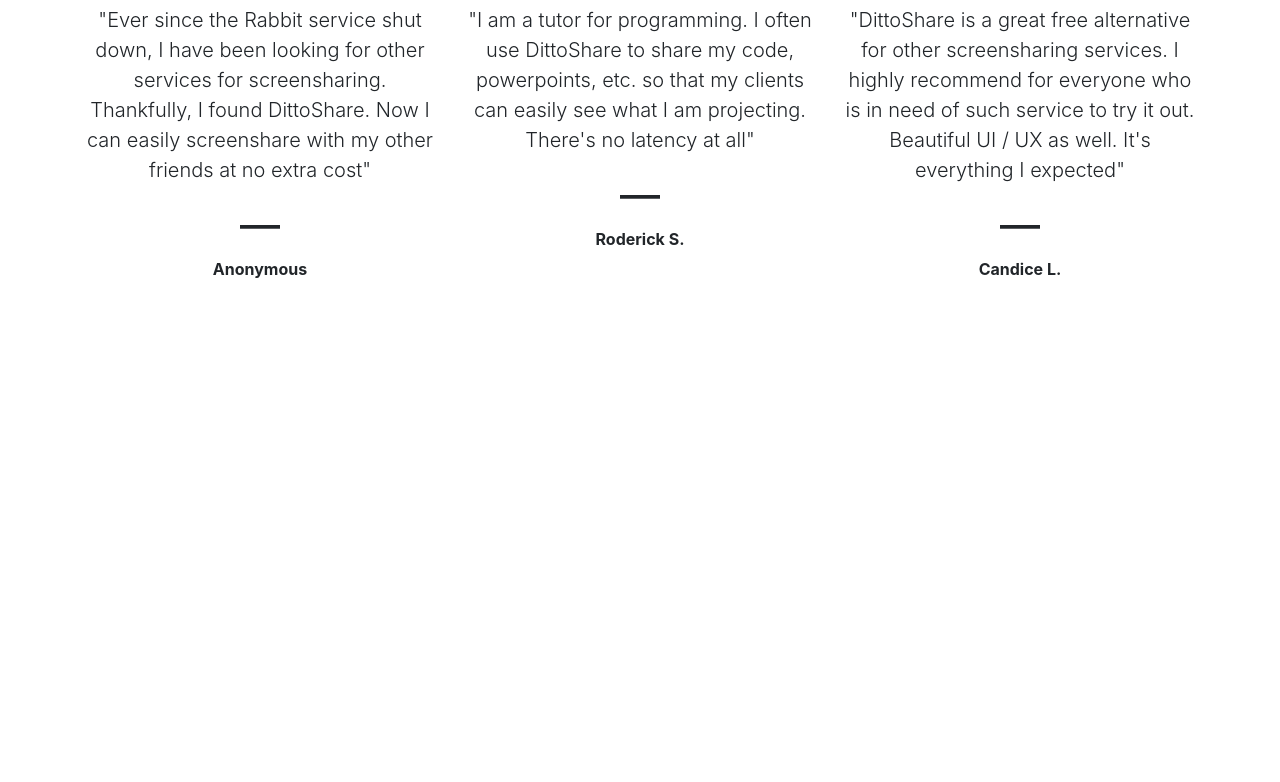
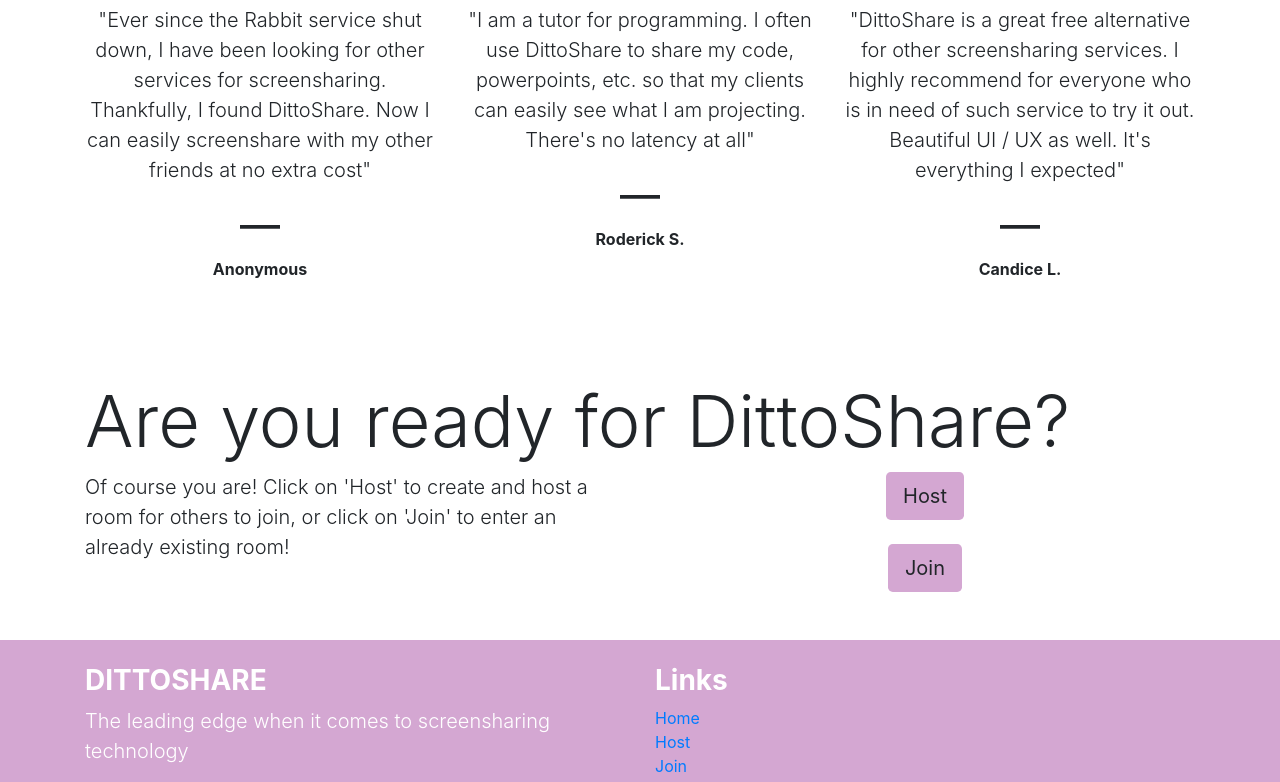
Before and after one commit to Jason7539/DittoShare, a website: page index.html in a window 1280 px wide. Shown: the part 2075-2857 px from the top of the page. Before the commit the page ends 2372 px from the top, so only its background shows below. Drawn offline with nearby package versions, Linux system fonts and the light colour scheme; no server answers.

Commit message:
Added footer

```diff
--- a/index.html
+++ b/index.html
@@ -108,7 +108,8 @@
             </div>
             <div class="col-lg-5">
                 <h2 class="featurette-heading">Why DittoShare?</h2>
-                <p class="lead" style="font-size: 1.5rem;">We wanted to make a free alternative to a former screensharing application, Rabbit, that was unfortunately shut down.</p>
+                <p class="lead" style="font-size: 1.5rem;">We wanted to make a free alternative to a former
+                    screensharing application, Rabbit, that was unfortunately shut down.</p>
             </div>
         </div>
         <hr>
@@ -118,25 +119,63 @@
         <h1 class="text-center display-3 featurette-heading">Testimonies</h1>
         <div class="row">
             <div class="col-md-4 text-center">
-                <p class="lead">"Ever since the Rabbit service shut down, I have been looking for other services for screensharing. Thankfully, I found DittoShare. Now I can easily screenshare with my other friends at no extra cost"</p>
+                <p class="lead">"Ever since the Rabbit service shut down, I have been looking for other services for
+                    screensharing. Thankfully, I found DittoShare. Now I can easily screenshare with my other friends at
+                    no extra cost"</p>
                 <h1>—</h1>
                 <p><strong>Anonymous</strong></p>
             </div>
             <div class="col-md-4 text-center">
-                <p class="lead">"I am a tutor for programming. I often use DittoShare to share my code, powerpoints, etc. so that my clients can easily see what I am projecting. There's no latency at all"</p>
+                <p class="lead">"I am a tutor for programming. I often use DittoShare to share my code, powerpoints,
+                    etc. so that my clients can easily see what I am projecting. There's no latency at all"</p>
                 <h1>—</h1>
                 <p><strong>Roderick S.</strong></p>
             </div>
             <div class="col-md-4 text-center">
-                <p class="lead">"DittoShare is a great free alternative for other screensharing services. I highly recommend for everyone who is in need of such service to try it out. Beautiful UI / UX as well. It's everything I expected"</p>
+                <p class="lead">"DittoShare is a great free alternative for other screensharing services. I highly
+                    recommend for everyone who is in need of such service to try it out. Beautiful UI / UX as well. It's
+                    everything I expected"</p>
                 <h1>—</h1>
                 <p><strong>Candice L.</strong></p>
             </div>
         </div>
+        <hr>
     </div>
 
+    <div class="container py-5">
+        <h1 class="display-3">Are you ready for DittoShare?</h1>
+        <div class="row">
+            <div class="col-md-6">
+                <p class="lead">Of course you are! Click on 'Host' to create and host a room for others to join, or
+                    click on 'Join' to enter an already existing room!</p>
+            </div>
+            <div class="col-md-6 text-center">
+                <button class="btn btn-lg bg-ditto" id="hostBtn" onclick="createRoomName()">Host</button>
+                <br>
+                <br>
+                <button class="btn btn-lg bg-ditto" id="joinBtn" onclick="getRoomName()">Join</button>
+            </div>
+        </div>
+    </div>
 
-
+    <footer class="font-small bg-ditto text-white pt-4">
+        <div class="container">
+            <div class="row">
+                <div class="col-lg-6">
+                    <h3 class="text-uppercase font-weight-bold">DittoShare</h3>
+                    <p class="lead">The leading edge when it comes to screensharing technology</p>
+                </div>
+                <div class="col-lg-6">
+                    <h3 class="font-weight-bold">Links</h3>
+                    <a href="#" class="footer-link">Home</a>
+                    <br>
+                    <a href="host.html" class="footer-link">Host</a>
+                    <br>
+                    <a href="join.html" class="footer-link">Join</a>
+                </div>
+            </div>
+        </div>
+    </footer>
 
     <!-- Optional JavaScript -->
     <!-- jQuery first, then Popper.js, then Bootstrap JS -->
```
